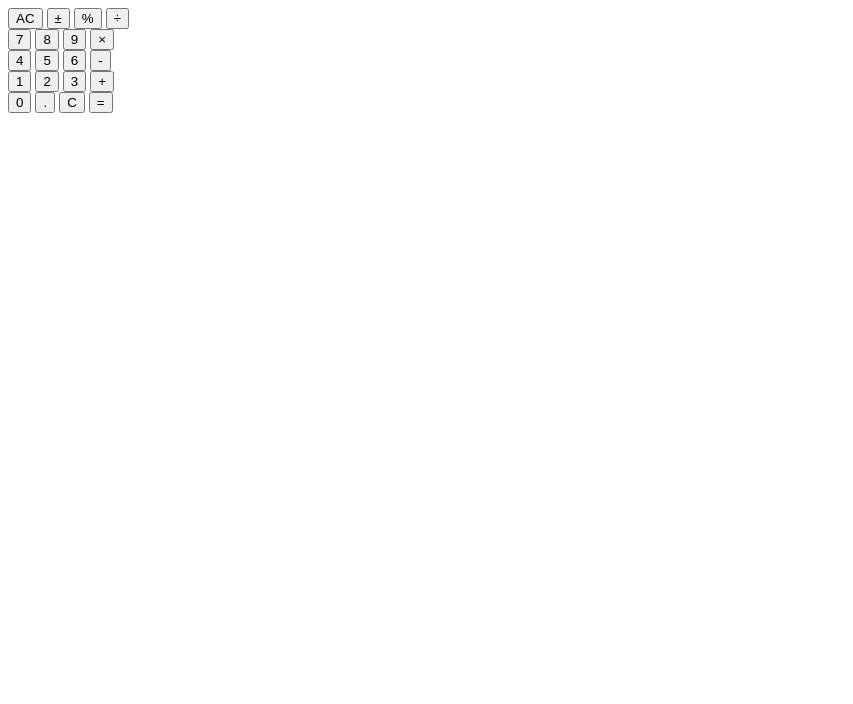
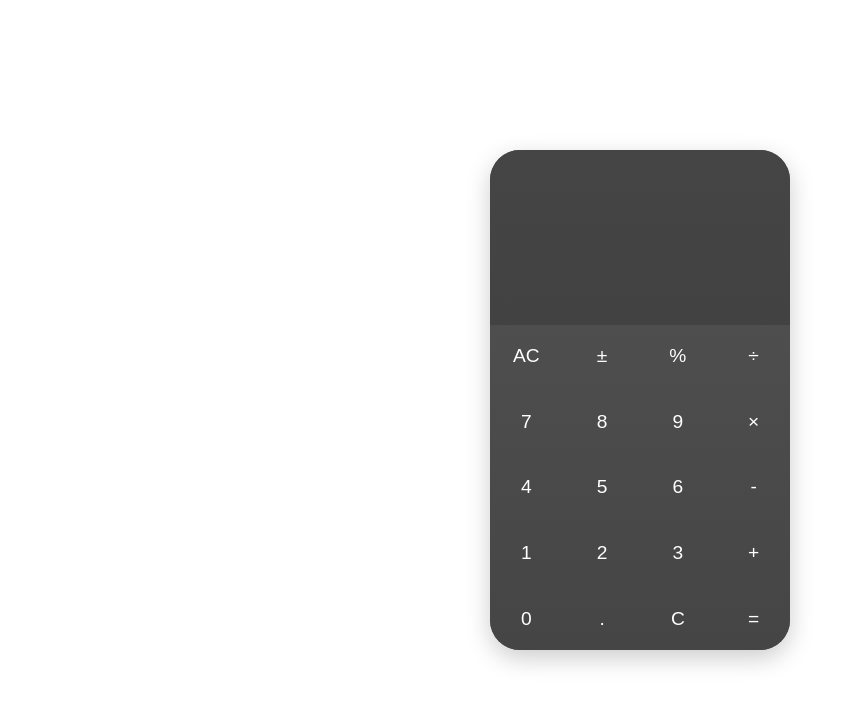
Before and after one commit to ZBehan/calculator, a plain HTML site: page index.html in a window 1280 px wide. Shown: the whole page, without its empty margins (0-853 px from the left). Drawn offline with Linux system fonts and the light colour scheme.

Commit message:
First commit

```diff
--- a/index.html
+++ b/index.html
@@ -13,31 +13,23 @@
 <body>
     <div class="calculator">
         <div class="display"></div>
-        <div class="button-row">
+        <div class="key-pad">
             <button>AC</button>
             <button>&plusmn;</button>
             <button>%</button>
             <button>&div;</button>
-        </div>
-        <div class="button-row">
             <button>7</button>
             <button>8</button>
             <button>9</button>
             <button>&times;</button>
-        </div>
-        <div class="button-row">
             <button>4</button>
             <button>5</button>
             <button>6</button>
             <button>-</button>
-        </div>
-        <div class="button-row">
             <button>1</button>
             <button>2</button>
             <button>3</button>
             <button>+</button>
-        </div>
-        <div class="button-row">
             <button>0</button>
             <button>.</button>
             <button>C</button>
--- a/styles/main.css
+++ b/styles/main.css
@@ -0,0 +1,55 @@
+* {
+    margin: 0;
+    padding: 0;
+}
+
+body {
+    height: 100vh;
+    display: flex;
+    justify-content: center;
+    align-items: center;
+    color: #fff;
+    /* font-size: 1em; */
+}
+
+.calculator {
+    width: 300px;
+    height: 500px;
+    background: #454545;
+    display: flex;
+    flex-direction: column;
+    border-radius: 30px;
+    box-shadow: rgba(0, 0, 0, 0.2) 0px 8px 24px;
+    overflow: hidden;
+}
+
+.display {
+    height: 175px;
+    background: linear-gradient(360deg,#424242, #454545);
+}
+
+.key-pad {
+    flex: 1;
+    display: grid;
+    grid-template-columns: repeat(4,1fr);
+    column-gap: 1%;
+    grid-template-rows: repeat(5,1fr);
+    row-gap: 1%;
+    background: linear-gradient( 360deg, #454545, #4e4e4e);
+}
+
+.key-pad button {
+    width: 100%;
+    height: 100%;
+    background: transparent;
+    border: 1px solid transparent;
+    transition: all 0.1s;
+    color: #fff;
+    font-size: 1.2em;
+}
+
+.key-pad button:hover {
+    background: #31B485;
+    box-shadow: rgba(0, 0, 0, 0.5) 0px 0px 5px;
+    border-radius: 5px;
+}
```
